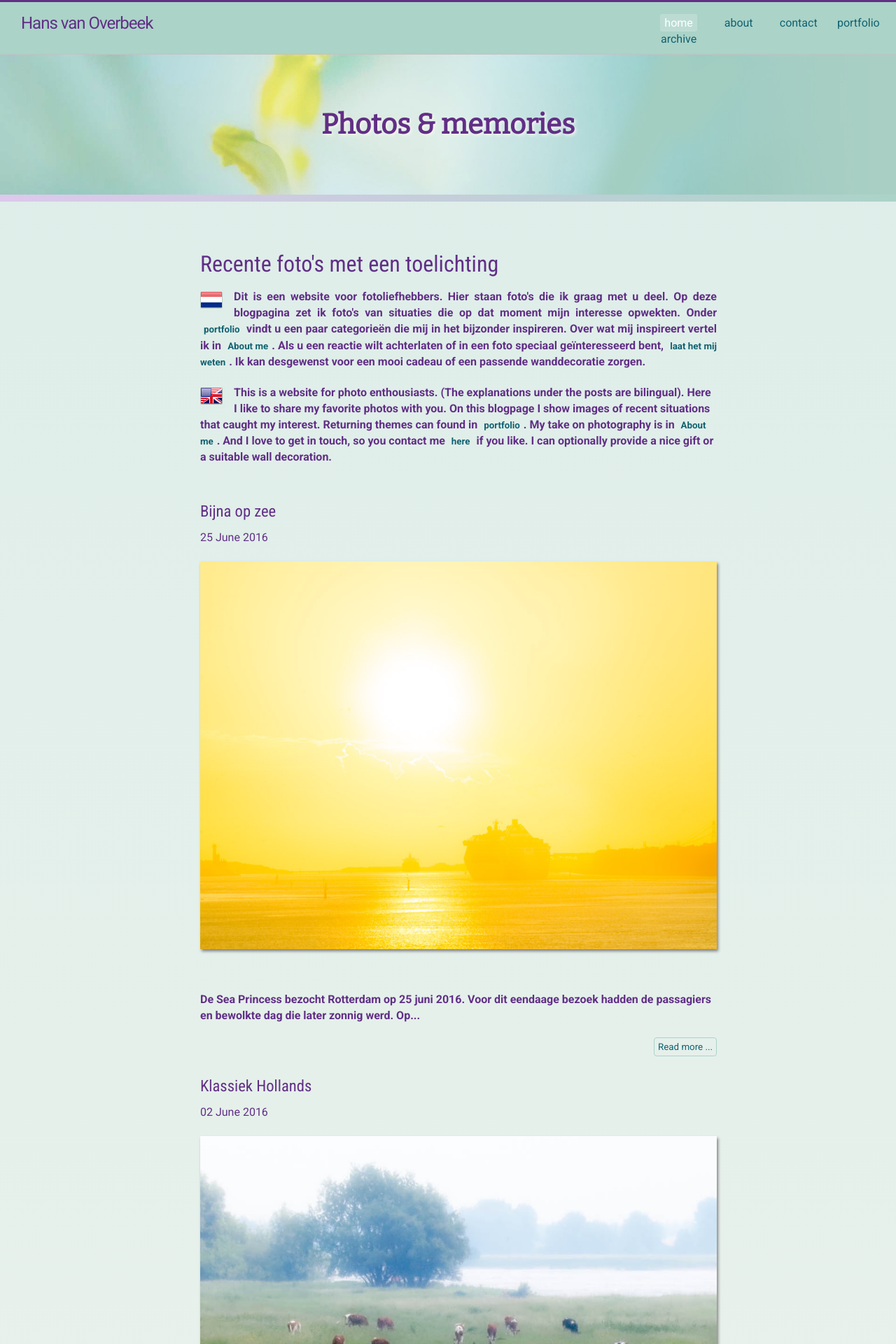
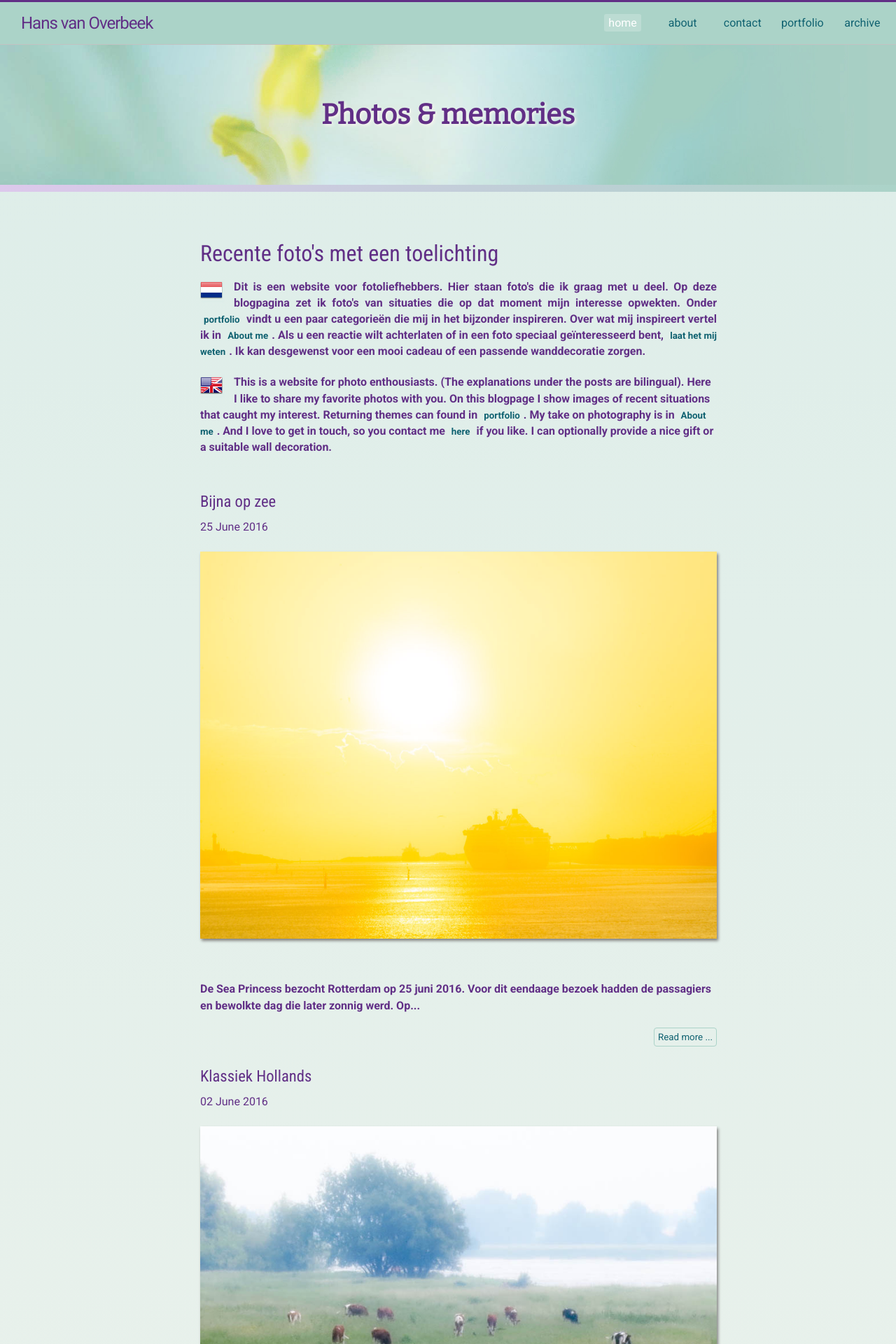
Before and after one commit to hansvanoverbeek/photoblog, a Jekyll site: the page built from index.html, in a window 1280 px wide. Shown: the top 1920 px of the page at 70% size. Built offline with Jekyll 4.4.1, drawn with Linux system fonts in a browser that asks for light colours; the list of posts is cut into pages by our own code.

Commit message:
breedte nav

```diff
--- a/_sass/_layout.scss
+++ b/_sass/_layout.scss
@@ -34,7 +34,7 @@ header.nav-header {
 }
 
 nav {
-  width: 22em;
+  width: 27em;
   margin-top: 0.5em;
   height: auto;
   float: right;
```
